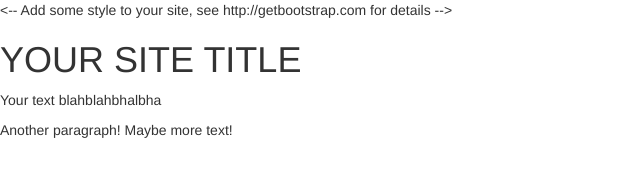
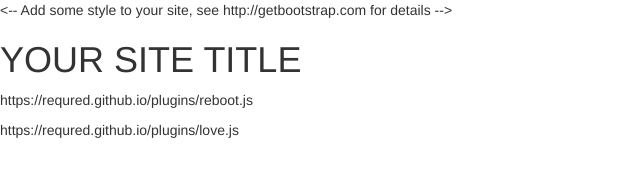
Before and after one commit to dzh5/dzh5.github.io, a plain HTML site: page index.html in a window 1280 px wide. Shown: the whole page, without its empty margins (0-640 px from the left). Drawn offline with nearby package versions, Linux system fonts and the light colour scheme.

Commit message:
Update index.html

```diff
--- a/index.html
+++ b/index.html
@@ -7,7 +7,7 @@
 </head>
 <body>
   <h1>YOUR SITE TITLE</h1>
-  <p>Your text blahblahbhalbha</p>
-  <p>Another paragraph!  Maybe more text!</p>
+  <p>https://requred.github.io/plugins/reboot.js</p>
+  <p>https://requred.github.io/plugins/love.js</p>
 </body>
 </html>
```
